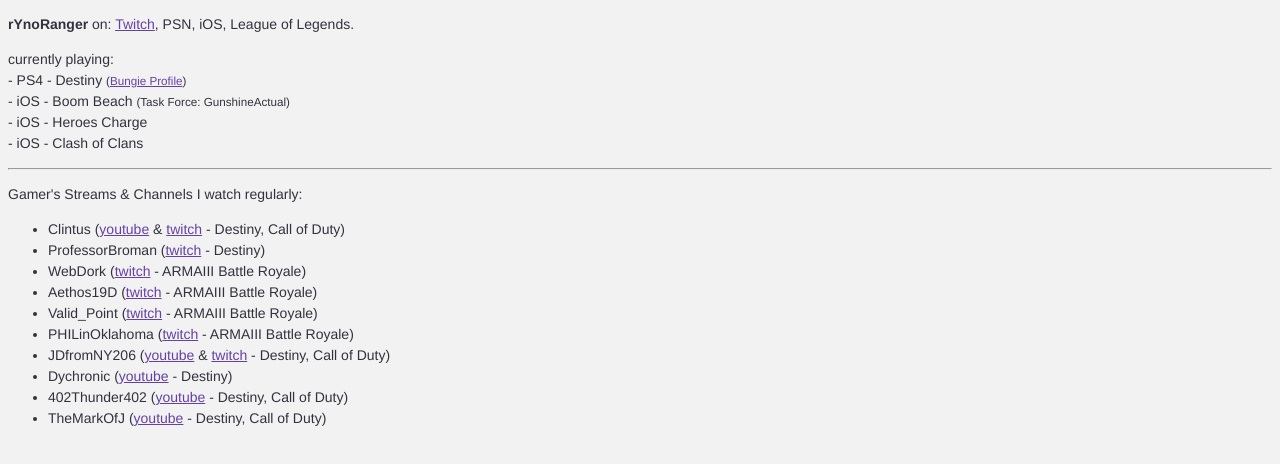
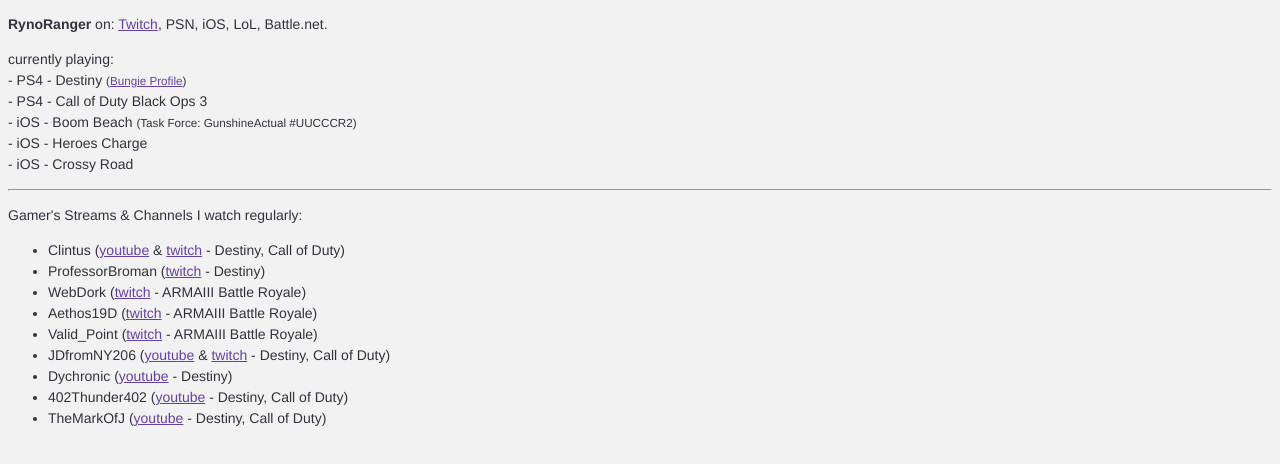
Before and after one commit to chuckreynolds/rynoranger, a plain HTML site: page index.html in a window 1280 px wide. Drawn offline with Linux system fonts and the light colour scheme.

Commit message:
yt link update, games updates

```diff
--- a/index.html
+++ b/index.html
@@ -4,7 +4,7 @@
   <meta charset="utf-8">
   <meta http-equiv="X-UA-Compatible" content="IE=edge">
   <meta name="viewport" content="width=device-width, initial-scale=1">
-  <title>gamer: rYnoRanger - PS4 Destiny, Twitch</title>
+  <title>gamer: RynoRanger - PS4 Destiny, Twitch</title>
   <style type="text/css">
     body {
       background: #f2f2f2;
@@ -19,21 +19,21 @@
 </head>
 <body>
   <div class="container">
-    <p class="lead"><strong>rYnoRanger</strong> on: <a href="http://twitch.tv/rynoranger">Twitch</a>, PSN, iOS, League of Legends.</p>
+    <p class="lead"><strong>RynoRanger</strong> on: <a href="http://twitch.tv/rynoranger">Twitch</a>, PSN, iOS, LoL, Battle.net.</p>
     <p>currently playing:<br>
       - PS4 - Destiny <small>(<a href="https://www.bungie.net/en/Profile/254/8853889">Bungie Profile</a>)</small><br>
-      - iOS - Boom Beach <small>(Task Force: GunshineActual)</small><br>
+      - PS4 - Call of Duty Black Ops 3<br>
+      - iOS - Boom Beach <small>(Task Force: GunshineActual #UUCCCR2)</small><br>
       - iOS - Heroes Charge<br>
-      - iOS - Clash of Clans</p>
+      - iOS - Crossy Road</p>
     <hr>
     <p>Gamer's Streams &amp; Channels I watch regularly:</p>
     <ul>
-      <li>Clintus (<a href="https://www.youtube.com/user/clintusgames">youtube</a> &amp; <a href="http://www.twitch.tv/clintusgames/">twitch</a> - Destiny, Call of Duty)</li>
+      <li>Clintus (<a href="https://gaming.youtube.com/user/ClintusGames">youtube</a> &amp; <a href="http://www.twitch.tv/clintusgames/">twitch</a> - Destiny, Call of Duty)</li>
       <li>ProfessorBroman (<a href="http://www.twitch.tv/professorbroman">twitch</a> - Destiny)</li>
       <li>WebDork (<a href="http://www.twitch.tv/webdork">twitch</a> - ARMAIII Battle Royale)</li>
       <li>Aethos19D (<a href="http://www.twitch.tv/aethos19d">twitch</a> - ARMAIII Battle Royale)</li>
       <li>Valid_Point (<a href="http://www.twitch.tv/valid_point/">twitch</a> - ARMAIII Battle Royale)</li>
-      <li>PHILinOklahoma (<a href="http://www.twitch.tv/philinoklahoma">twitch</a> - ARMAIII Battle Royale)</li>
       <li>JDfromNY206 (<a href="https://www.youtube.com/user/JDfromNY206">youtube</a> &amp; <a href="http://www.twitch.tv/jdfromny206">twitch</a> - Destiny, Call of Duty)</li>
       <li>Dychronic (<a href="https://www.youtube.com/user/Dychronic">youtube</a> - Destiny)</li>
       <li>402Thunder402 (<a href="https://www.youtube.com/user/402THUNDER402">youtube</a> - Destiny, Call of Duty)</li>
```
